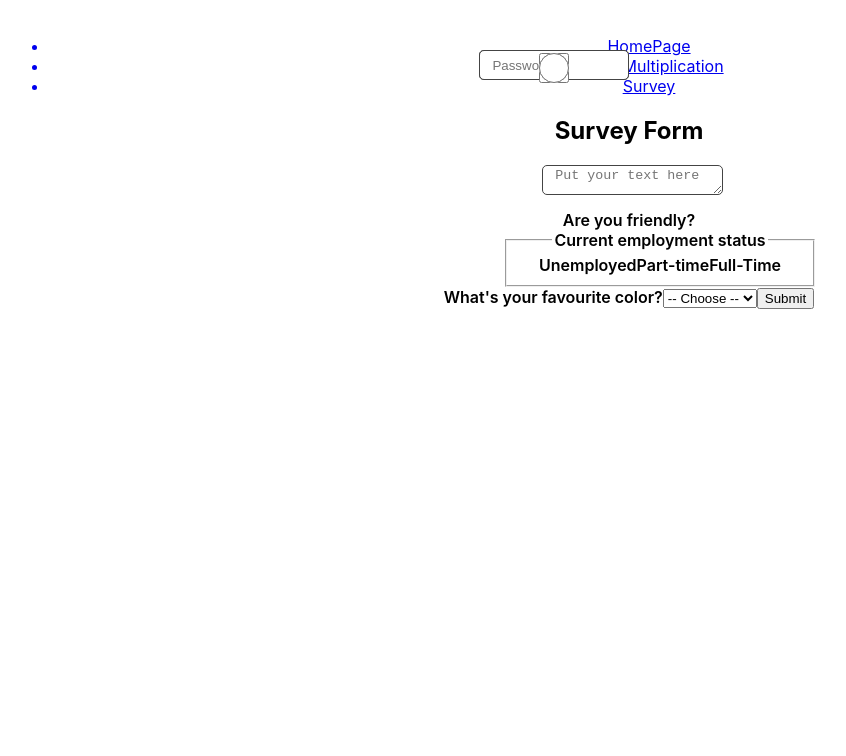
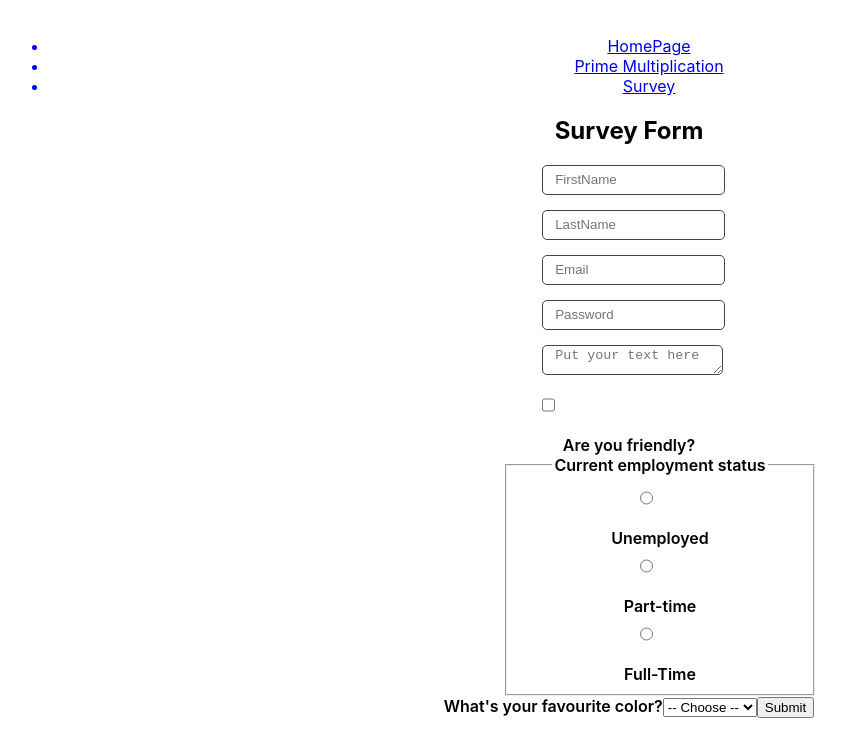
Before and after one commit to kennyoderinde/e-commerce-redux-project, a React (Create React App) app: page / in a window 1280 px wide. Shown: the top 756 px of the page, without its empty margins (11-857 px from the left). Built offline with nearby package versions, Linux system fonts and the light colour scheme.

Commit message:
Made few coorection here

```diff
--- a/src/pages/IsPrime.css
+++ b/src/pages/IsPrime.css
@@ -16,7 +16,7 @@
 
 }
 
-input{
+.input-box{
     width: 150px;
     position: absolute;
     left: -60px;
```
